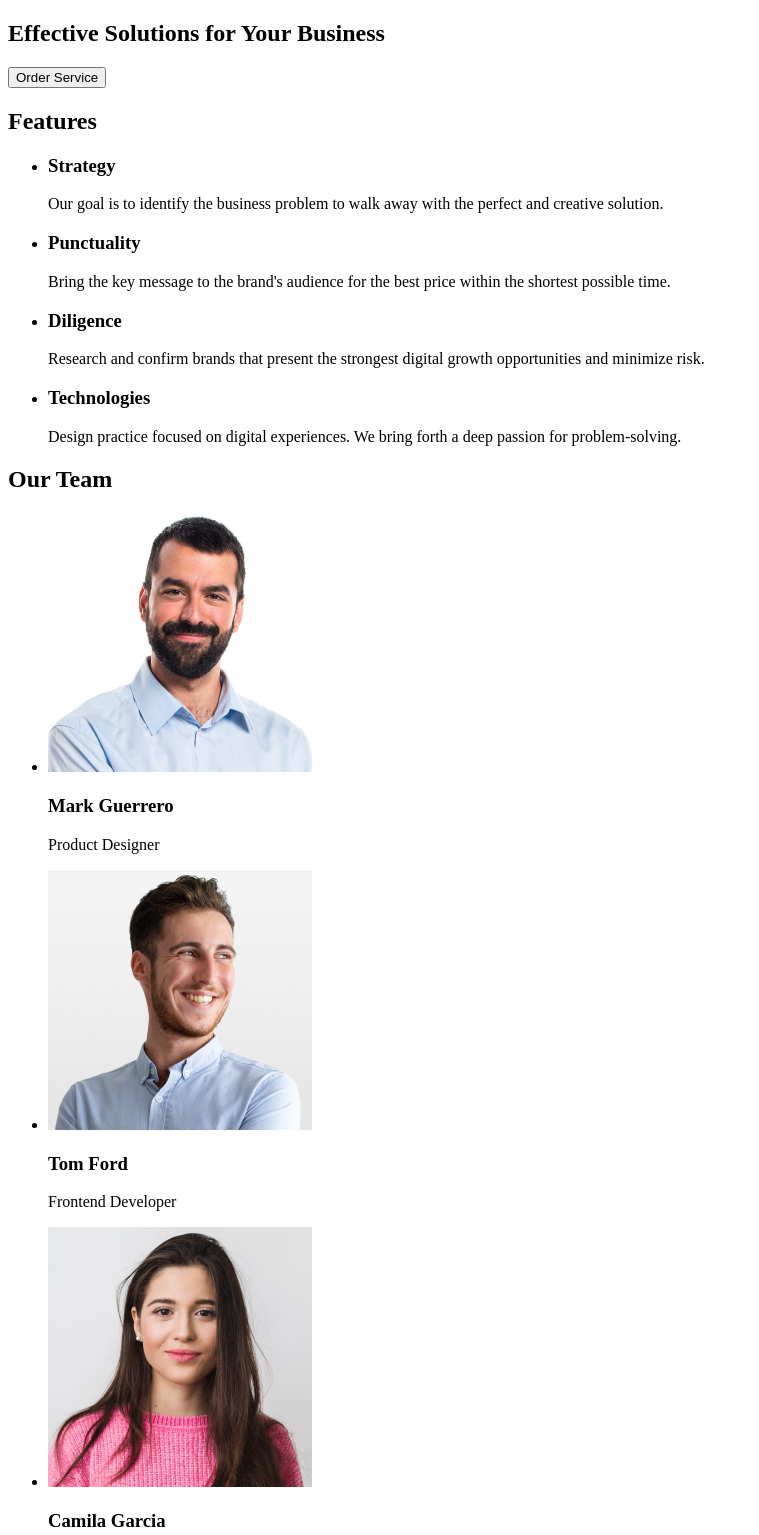
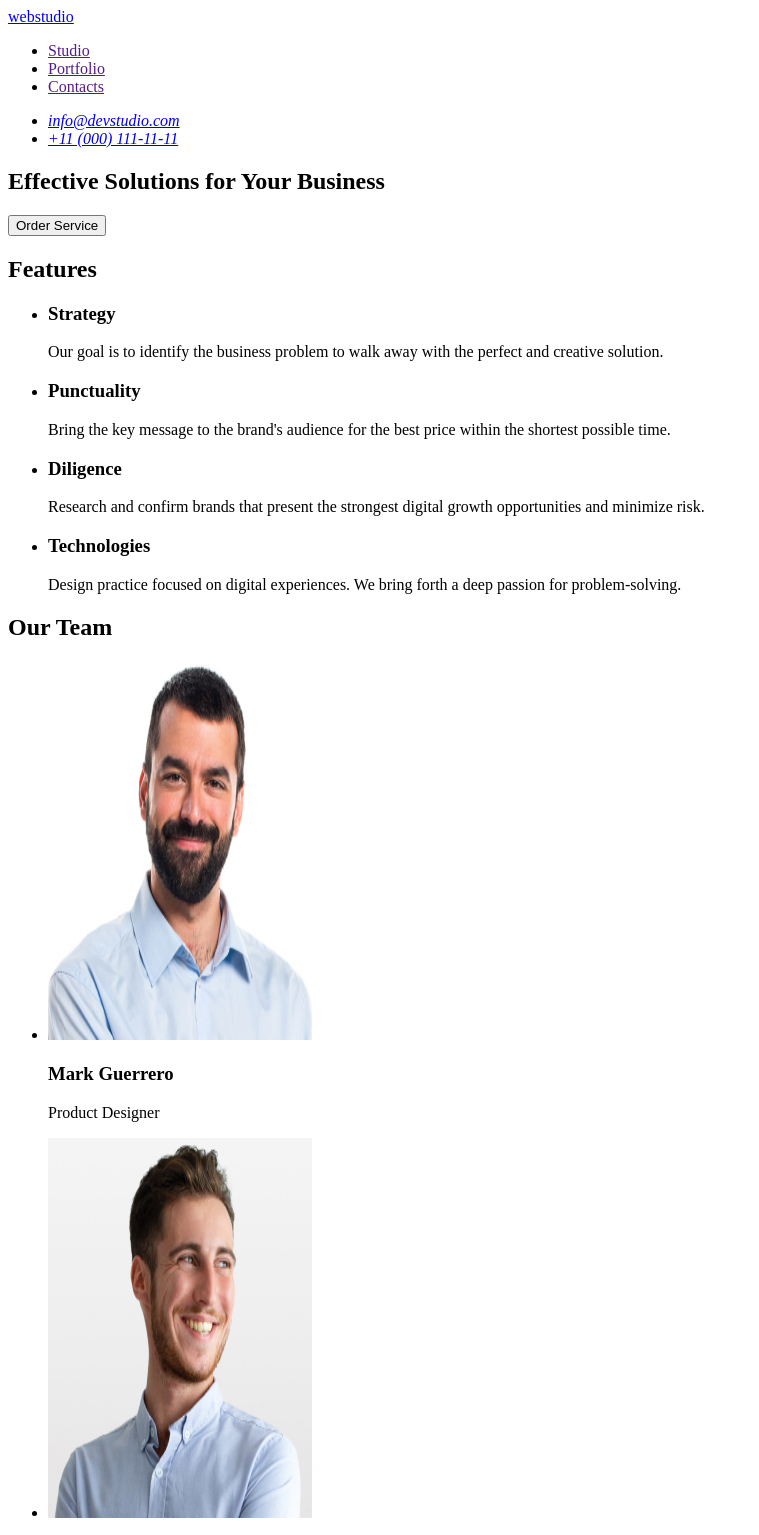
Before and after one commit to yatsenko-rusana/goit-markup-hw-01, a plain HTML site: page index.html in a window 1280 px wide. Shown: the top 1535 px of the page, without its empty margins (0-759 px from the left). Drawn offline with Linux system fonts and the light colour scheme.

Commit message:
Додає навігацію сайту у розмітку

```diff
--- a/index.html
+++ b/index.html
@@ -9,14 +9,41 @@
 
   <body>
     <!-- Вміст -->
-    <header></header>
+    <header>
+      <a href="/index.html">webstudio</a>
+      <nav>
+        <ul>
+          <li>
+            <a href="">Studio</a>
+          </li>
+          <li>
+            <a href="">Portfolio</a>
+          </li>
+          <li>
+            <a href="">Contacts</a>
+          </li>
+        </ul>
+        <address>
+          <ul>
+            <li>
+              <a href="mailto:info@devstudio.com">info@devstudio.com</a>
+            </li>
+            <li>
+              <a href="tel:+110001111111">+11 (000) 111-11-11</a>
+            </li>
+          </ul>
+        </address>
+      </nav>
+    </header>
     <main>
       <section>
+        <!-- Секція Герой -->
         <h1>Effective Solutions for Your Business</h1>
         <button type="button">Order Service</button>
       </section>
 
       <section>
+        <!-- Секція Переваги -->
         <h2>Features</h2>
         <ul>
           <li>
@@ -51,33 +78,56 @@
       </section>
 
       <section>
+        <!-- Секція Команда -->
         <h2>Our Team</h2>
         <ul>
           <li>
-            <img src="./images/team/team-card-1.jpg" alt="" />
+            <img
+              src="./images/team/team-card-1.jpg"
+              alt=""
+              width="264"
+              height="380"
+            />
             <h3>Mark Guerrero</h3>
             <p>Product Designer</p>
           </li>
           <li>
-            <img src="./images/team/team-card-2.jpg" alt="" />
+            <img
+              src="./images/team/team-card-2.jpg"
+              alt=""
+              width="264"
+              height="380"
+            />
             <h3>Tom Ford</h3>
             <p>Frontend Developer</p>
           </li>
           <li>
-            <img src="./images/team/team-card-3.jpg" alt="" />
+            <img
+              src="./images/team/team-card-3.jpg"
+              alt=""
+              width="264"
+              height="380"
+            />
             <h3>Camila Garcia</h3>
             <p>Marketing</p>
           </li>
           <li>
-            <img src="./images/team/team-card-4.jpg" alt="" />
+            <img
+              src="./images/team/team-card-4.jpg"
+              alt=""
+              width="264"
+              height="380"
+            />
             <h3>Daniel Wilson</h3>
             <p>UI Designer</p>
           </li>
         </ul>
       </section>
     </main>
+
     <footer>
-      <a>webstudio</a>
+      <!-- Підвал сайту -->
+      <a href="/index.html">webstudio</a>
       <p>
         Increase the flow of customers and sales for your business with digital
         marketing & growth solutions.
```
